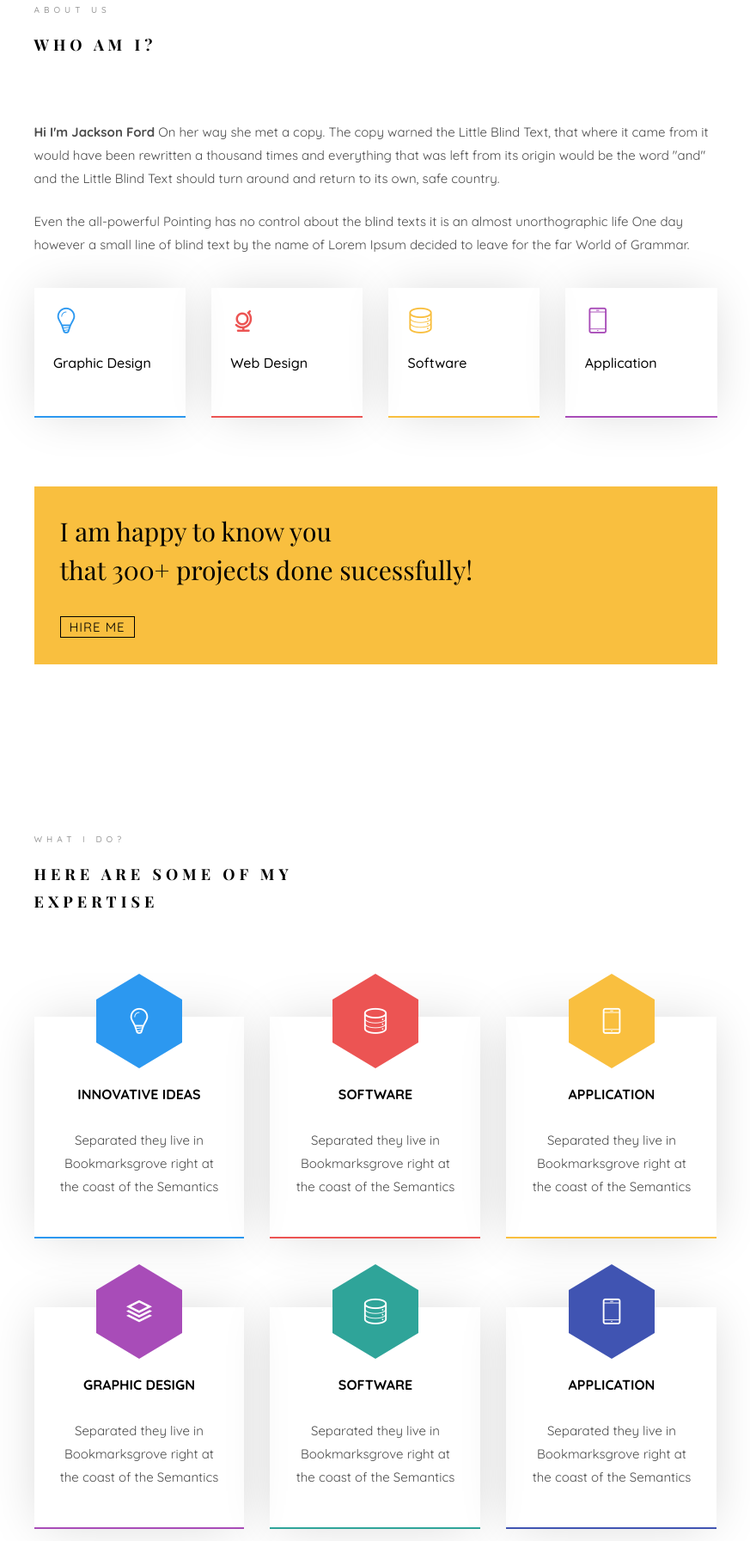
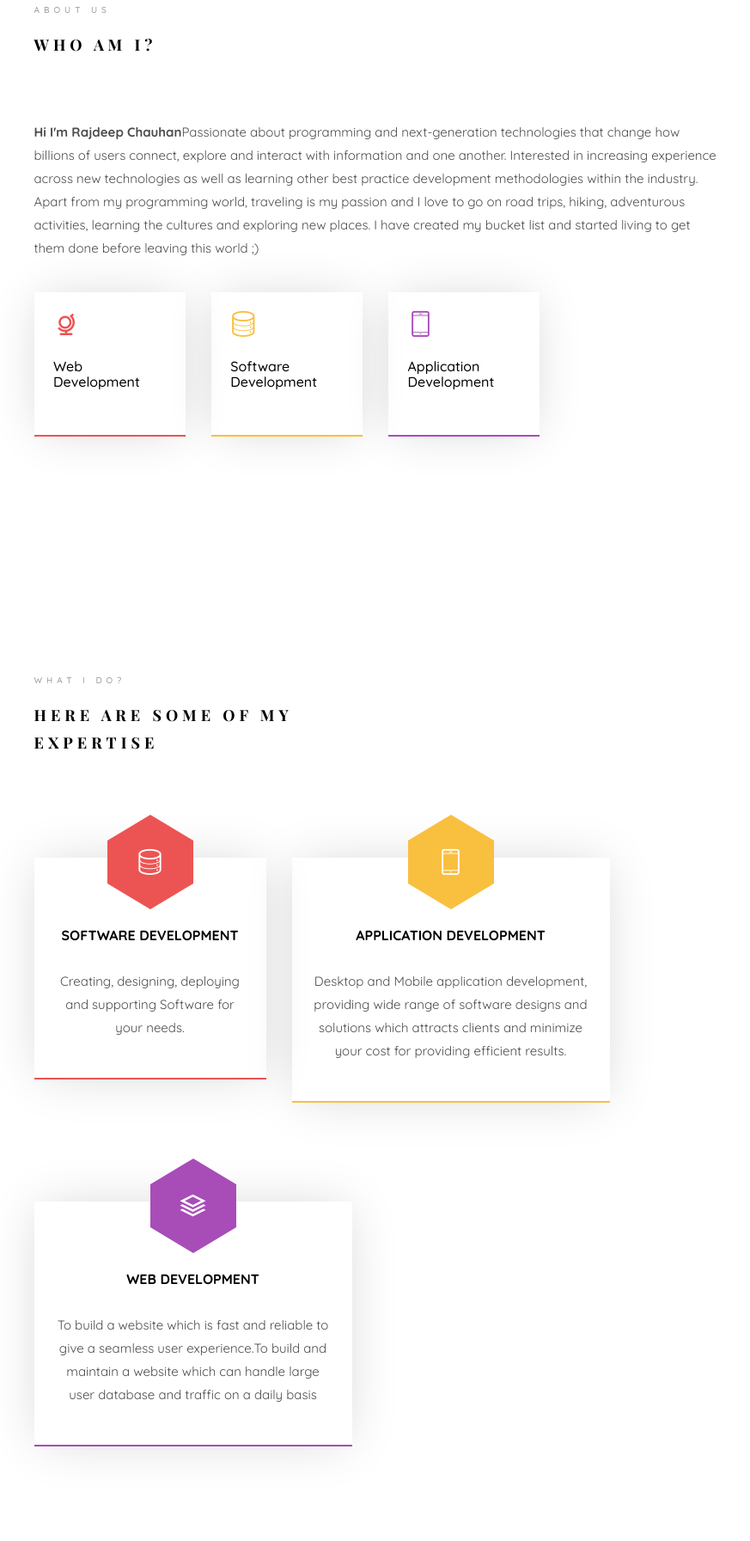
Before and after one commit to rajdeep25/my-portfolio, a plain HTML site: page index.html in a window 1280 px wide. Shown: the part 1007-2800 px from the top of the page at 86% size, without its empty margins (353-1226 px from the left). Drawn offline with nearby package versions, Linux system fonts and the light colour scheme; files whose address does not match are found by name; a web font is replaced by a local one.

Commit message:
Changed services and still working on skills and adding projects.

```diff
--- a/index.html
+++ b/index.html
@@ -57,8 +57,8 @@
 		<aside id="colorlib-aside" role="complementary" class="border js-fullheight">
 			<div class="text-center">
 				<div class="author-img" style="background-image: url(images/about.jpg);"></div>
-				<h1 id="colorlib-logo"><a href="index.html">Jackson Ford</a></h1>
-				<span class="position"><a href="#">UI/UX/Designer</a> in Philippines</span>
+				<h1 id="colorlib-logo"><a href="index.html">Rajdeep Chauhan</a></h1>
+				<span class="position">Software Engineer</span>
 			</div>
 			<nav id="colorlib-main-menu" role="navigation" class="navbar">
 				<div id="navbar" class="collapse">
@@ -77,9 +77,6 @@
 			</nav>
 
 			<div class="colorlib-footer">
-				<p><small>&copy; <!-- Link back to Colorlib can't be removed. Template is licensed under CC BY 3.0. -->
-Copyright <script>document.write(new Date().getFullYear());</script> All rights reserved. Made with <i class="icon-heart" aria-hidden="true"></i> by <a href="https://colorlib.com" target="_blank">Colorlib</a>
-<!-- Link back to Colorlib can't be removed. Template is licensed under CC BY 3.0. --> </span> <span>Distributed by <a href="https://themewagon.com" target="_blank">ThemeWagon</a></span> <span>Demo Images: <a href="https://unsplash.com/" target="_blank">Unsplash.com</a></span></small></p>
 				<ul>
 					<li><a href="#"><i class="icon-facebook2"></i></a></li>
 					<li><a href="#"><i class="icon-twitter2"></i></a></li>
@@ -102,7 +99,7 @@ Copyright <script>document.write(new Date().getFullYear());</script> All rights
 					   				<div class="slider-text-inner js-fullheight">
 					   					<div class="desc">
 						   					<h1>Hi! <br>I'm Rajdeep</h1>
-						   					<h2>100% html5 bootstrap templates Made by <a href="https://colorlib.com/" target="_blank">colorlib.com</a></h2>
+						   					<h2></h2>
 												<p><a class="btn btn-primary btn-learn">Download CV <i class="icon-download4"></i></a></p>
 											</div>
 					   				</div>
@@ -117,9 +114,8 @@ Copyright <script>document.write(new Date().getFullYear());</script> All rights
 					   			<div class="col-md-6 col-md-offset-3 col-md-pull-3 col-sm-12 col-xs-12 js-fullheight slider-text">
 					   				<div class="slider-text-inner">
 					   					<div class="desc">
-						   					<h1>I am <br>a Designer</h1>
-												<h2>100% html5 bootstrap templates Made by <a href="https://colorlib.com/" target="_blank">colorlib.com</a></h2>
-												<p><a class="btn btn-primary btn-learn">View Portfolio <i class="icon-briefcase3"></i></a></p>
+						   					<h1>I am <br>a Software Engineer</h1>
+												<h2>I have an experience of working with a variety of programming languages from java to C/C++, using python to develop a graphical user interface to working with ReactJs to build a dynamic youtube clone to stream videos online.</h2>
 											</div>
 					   				</div>
 					   			</div>
@@ -139,42 +135,27 @@ Copyright <script>document.write(new Date().getFullYear());</script> All rights
 									<div class="about-desc">
 										<span class="heading-meta">About Us</span>
 										<h2 class="colorlib-heading">Who Am I?</h2>
-										<p><strong>Hi I'm Jackson Ford</strong> On her way she met a copy. The copy warned the Little Blind Text, that where it came from it would have been rewritten a thousand times and everything that was left from its origin would be the word "and" and the Little Blind Text should turn around and return to its own, safe country.</p>
-										<p>Even the all-powerful Pointing has no control about the blind texts it is an almost unorthographic life One day however a small line of blind text by the name of Lorem Ipsum decided to leave for the far World of Grammar.</p>
+										<p><strong>Hi I'm Rajdeep Chauhan</strong>Passionate about programming and next-generation technologies that change how billions of users connect, explore and interact with information and one another. Interested in increasing experience across new technologies as well as learning other best practice development methodologies within the industry. Apart from my programming world, traveling is my passion and I love to go on road trips, hiking, adventurous activities, learning the cultures and exploring new places. I have created my bucket list and started living to get them done before leaving this world ;) </p>
 									</div>
 								</div>
 							</div>
 							<div class="row">
-								<div class="col-md-3 animate-box" data-animate-effect="fadeInLeft">
-									<div class="services color-1">
-										<span class="icon2"><i class="icon-bulb"></i></span>
-										<h3>Graphic Design</h3>
-									</div>
-								</div>
 								<div class="col-md-3 animate-box" data-animate-effect="fadeInRight">
 									<div class="services color-2">
 										<span class="icon2"><i class="icon-globe-outline"></i></span>
-										<h3>Web Design</h3>
+										<h3>Web Development</h3>
 									</div>
 								</div>
 								<div class="col-md-3 animate-box" data-animate-effect="fadeInTop">
 									<div class="services color-3">
 										<span class="icon2"><i class="icon-data"></i></span>
-										<h3>Software</h3>
+										<h3>Software Development</h3>
 									</div>
 								</div>
 								<div class="col-md-3 animate-box" data-animate-effect="fadeInBottom">
 									<div class="services color-4">
 										<span class="icon2"><i class="icon-phone3"></i></span>
-										<h3>Application</h3>
-									</div>
-								</div>
-							</div>
-							<div class="row">
-								<div class="col-md-12 animate-box" data-animate-effect="fadeInLeft">
-									<div class="hire">
-										<h2>I am happy to know you <br>that 300+ projects done sucessfully!</h2>
-										<a href="#" class="btn-hire">Hire me</a>
+										<h3>Application Development</h3>
 									</div>
 								</div>
 							</div>
@@ -194,101 +175,43 @@ Copyright <script>document.write(new Date().getFullYear());</script> All rights
 						</div>
 					</div>
 					<div class="row row-pt-md">
-						<div class="col-md-4 text-center animate-box">
-							<div class="services color-1">
-								<span class="icon">
-									<i class="icon-bulb"></i>
-								</span>
-								<div class="desc">
-									<h3>Innovative Ideas</h3>
-									<p>Separated they live in Bookmarksgrove right at the coast of the Semantics</p>
-								</div>
-							</div>
-						</div>
-						<div class="col-md-4 text-center animate-box">
+						<div class="col-md-4 text-center animate-box" style ="width: 300px; height: 400px;">
 							<div class="services color-2">
 								<span class="icon">
 									<i class="icon-data"></i>
 								</span>
 								<div class="desc">
-									<h3>Software</h3>
-									<p>Separated they live in Bookmarksgrove right at the coast of the Semantics</p>
+									<h3>Software Development</h3>
+									<p>Creating, designing, deploying and supporting Software for your needs.</p>
 								</div>
 							</div>
 						</div>
-						<div class="col-md-4 text-center animate-box">
+						<div class="col-md-4 text-center animate-box" style ="width: 400px; height: 400px;">
 							<div class="services color-3">
 								<span class="icon">
 									<i class="icon-phone3"></i>
 								</span>
 								<div class="desc">
-									<h3>Application</h3>
-									<p>Separated they live in Bookmarksgrove right at the coast of the Semantics</p>
+									<h3>Application Development</h3>
+									<p>Desktop and Mobile application development, providing wide range of software designs and solutions which attracts clients and minimize your cost for providing efficient results.</p>
 								</div>
 							</div>
 						</div>
-						<div class="col-md-4 text-center animate-box">
+						<div class="col-md-4 text-center animate-box" style ="width: 400px; height: 400px;">
 							<div class="services color-4">
 								<span class="icon">
 									<i class="icon-layers2"></i>
 								</span>
 								<div class="desc">
-									<h3>Graphic Design</h3>
-									<p>Separated they live in Bookmarksgrove right at the coast of the Semantics</p>
+									<h3>Web Development</h3>
+									<p>To build a website which is fast and reliable to give a seamless user experience.To build and maintain a website which can handle large user database and traffic on a daily basis</p>
 								</div>
 							</div>
 						</div>
-						<div class="col-md-4 text-center animate-box">
-							<div class="services color-5">
-								<span class="icon">
-									<i class="icon-data"></i>
-								</span>
-								<div class="desc">
-									<h3>Software</h3>
-									<p>Separated they live in Bookmarksgrove right at the coast of the Semantics</p>
-								</div>
-							</div>
-						</div>
-						<div class="col-md-4 text-center animate-box">
-							<div class="services color-6">
-								<span class="icon">
-									<i class="icon-phone3"></i>
-								</span>
-								<div class="desc">
-									<h3>Application</h3>
-									<p>Separated they live in Bookmarksgrove right at the coast of the Semantics</p>
-								</div>
-							</div>
-						</div>
+
 					</div>
 				</div>
 			</section>
-
-			<div id="colorlib-counter" class="colorlib-counters" style="background-image: url(images/cover_bg_1.jpg);" data-stellar-background-ratio="0.5">
-				<div class="overlay"></div>
-				<div class="colorlib-narrow-content">
-					<div class="row">
-					</div>
-					<div class="row">
-						<div class="col-md-3 text-center animate-box">
-							<span class="colorlib-counter js-counter" data-from="0" data-to="309" data-speed="5000" data-refresh-interval="50"></span>
-							<span class="colorlib-counter-label">Cups of coffee</span>
-						</div>
-						<div class="col-md-3 text-center animate-box">
-							<span class="colorlib-counter js-counter" data-from="0" data-to="356" data-speed="5000" data-refresh-interval="50"></span>
-							<span class="colorlib-counter-label">Projects</span>
-						</div>
-						<div class="col-md-3 text-center animate-box">
-							<span class="colorlib-counter js-counter" data-from="0" data-to="30" data-speed="5000" data-refresh-interval="50"></span>
-							<span class="colorlib-counter-label">Clients</span>
-						</div>
-						<div class="col-md-3 text-center animate-box">
-							<span class="colorlib-counter js-counter" data-from="0" data-to="10" data-speed="5000" data-refresh-interval="50"></span>
-							<span class="colorlib-counter-label">Partners</span>
-						</div>
-					</div>
-				</div>
-			</div>
 
 			<section class="colorlib-skills" data-section="skills">
 				<div class="colorlib-narrow-content">
```
